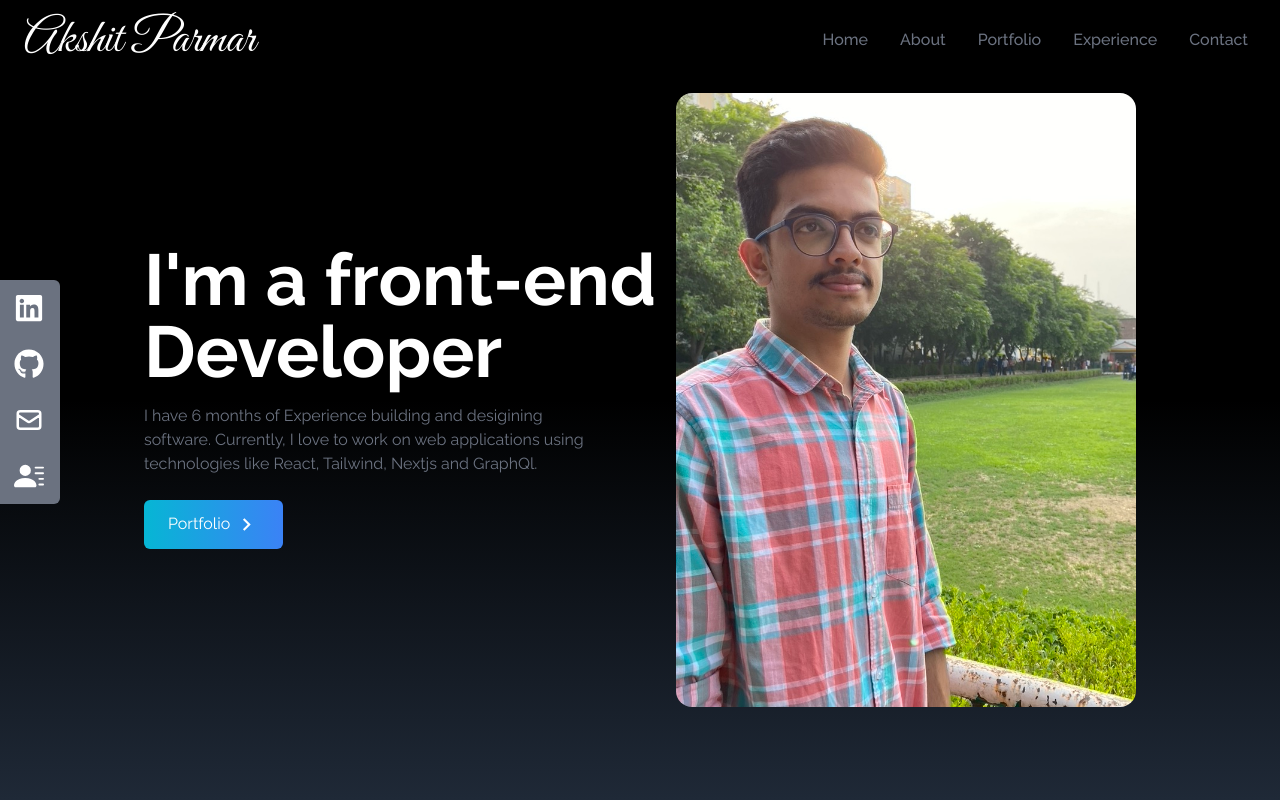
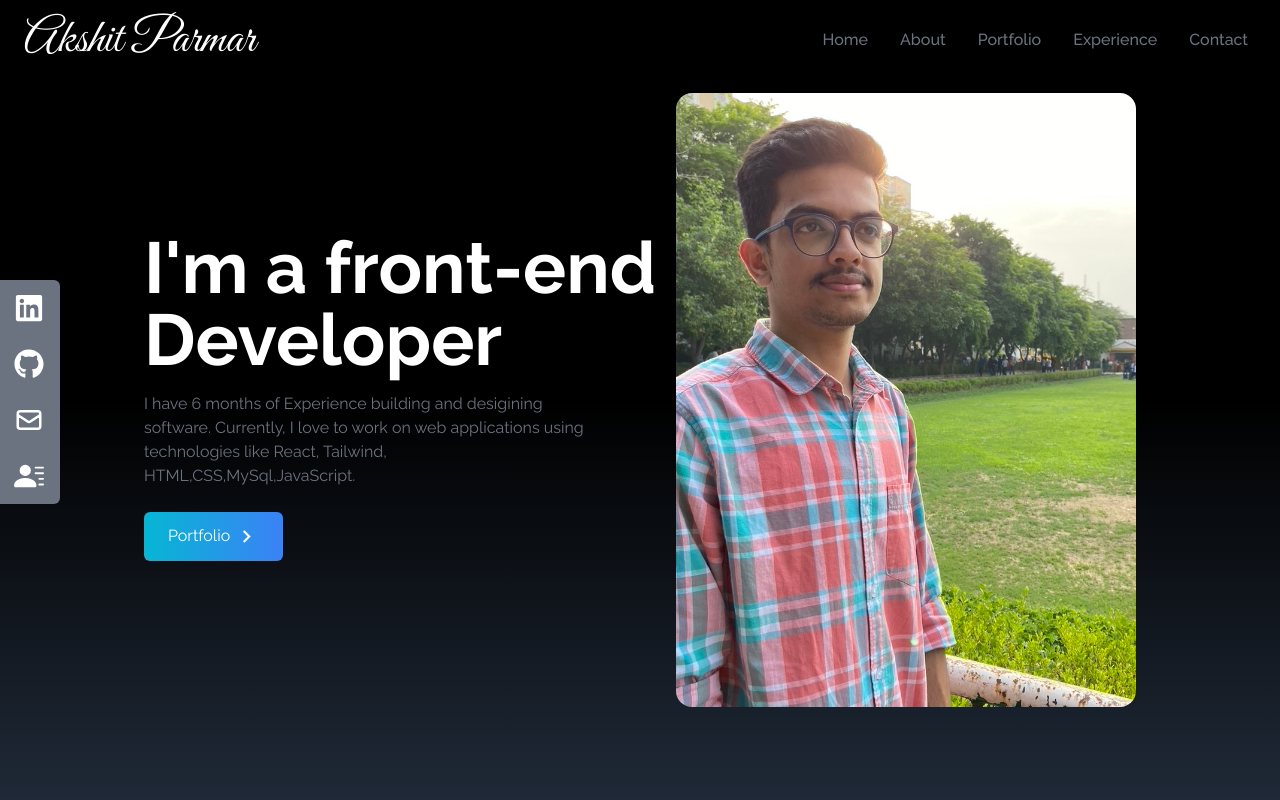
Before and after one commit to Akshitparmar/my-portfolio, a React (Create React App) app: page / in a window 1280 px wide. Shown: the top 800 px of the page. Built offline with nearby package versions, Linux system fonts and the light colour scheme; the HTML template or start-up script is replaced by a standard one.

Commit message:
Update Home.jsx

```diff
--- a/src/components/Home.jsx
+++ b/src/components/Home.jsx
@@ -14,7 +14,7 @@ const Home = () => {
                 software.
                 Currently, I love to work on web applications using
                 technologies like
-                React, Tailwind, Nextjs and GraphQl.
+                React, Tailwind, HTML,CSS,MySql,JavaScript.
             </p>
             <div>
                 <Link to="portfolio" smooth duration={500} className='group text-white w-fit px-6 py-3 my-2 flex items-center rounded-md
```
